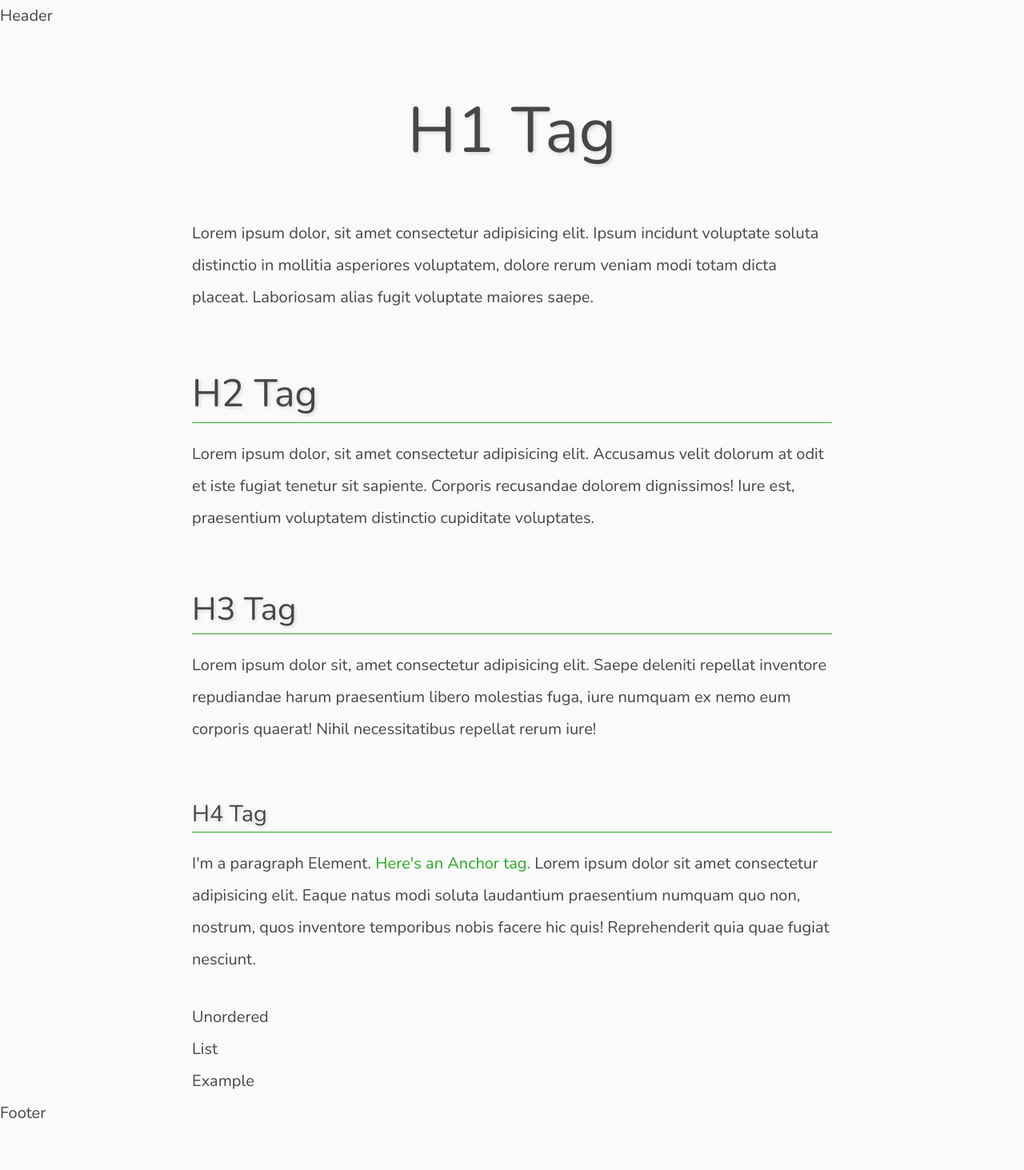
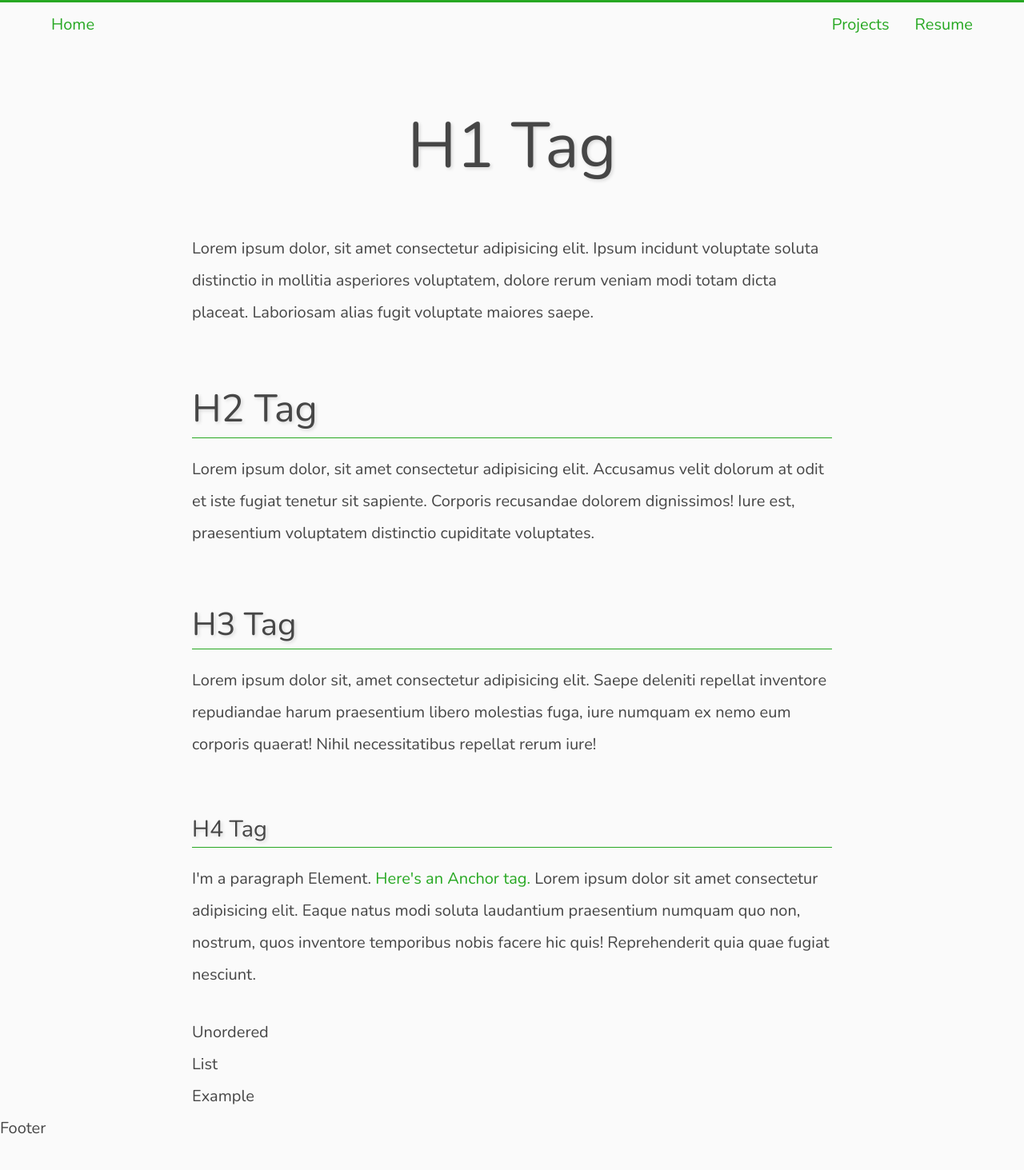
Before and after one commit to rbuchberger/robert-buchberger.com, a Jekyll site: the page built from index.html, in a window 1280 px wide. Shown: the whole page at 80% size. Built offline with Jekyll 4.4.1, drawn with Linux system fonts in a browser that asks for light colours.

Commit message:
basic navbar

```diff
--- a/_includes/site_header.html
+++ b/_includes/site_header.html
@@ -1 +1,8 @@
-<p>Header</p>
+<nav>
+    <ul>
+        <li id="home"><a href="#">Home</a></li>
+        <li><a href="blog.html"></a></li>
+        <li><a href="projects.html">Projects</a></li>
+        <li><a href="resume.html">Resume</a></li>
+    </ul>
+</nav>
--- a/main.scss
+++ b/main.scss
@@ -80,3 +80,23 @@ main {
     max-width: 800px;
     margin: 0 auto;
 }
+
+// navbar
+
+nav {
+    border-top: solid 3px var(--accent-color);
+    padding: 0 3rem;
+}
+nav ul {
+    display: flex;
+    flex-direction: row;
+    justify-content: end;
+
+    li {
+        margin: .5rem 1rem;
+    }
+
+    li#home {
+        margin-right: auto;
+    }
+}
```
